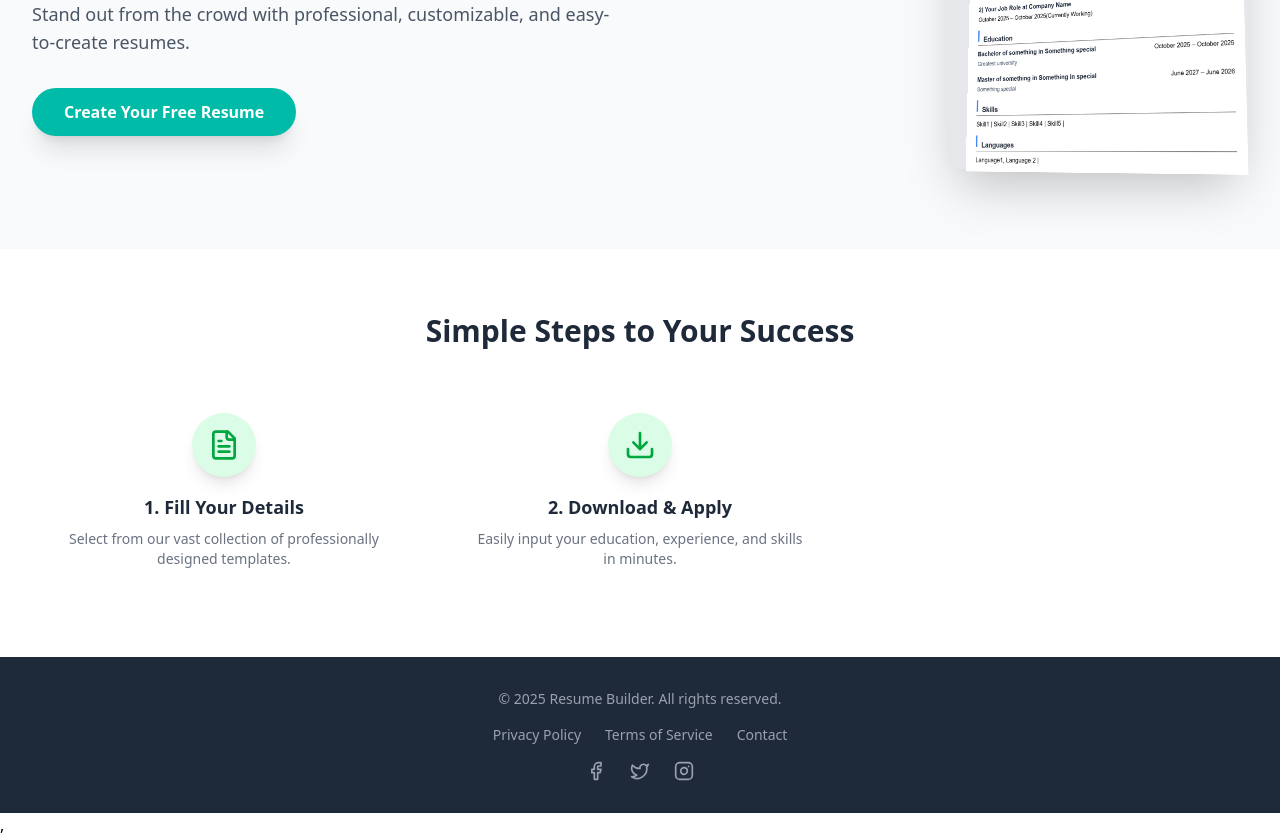
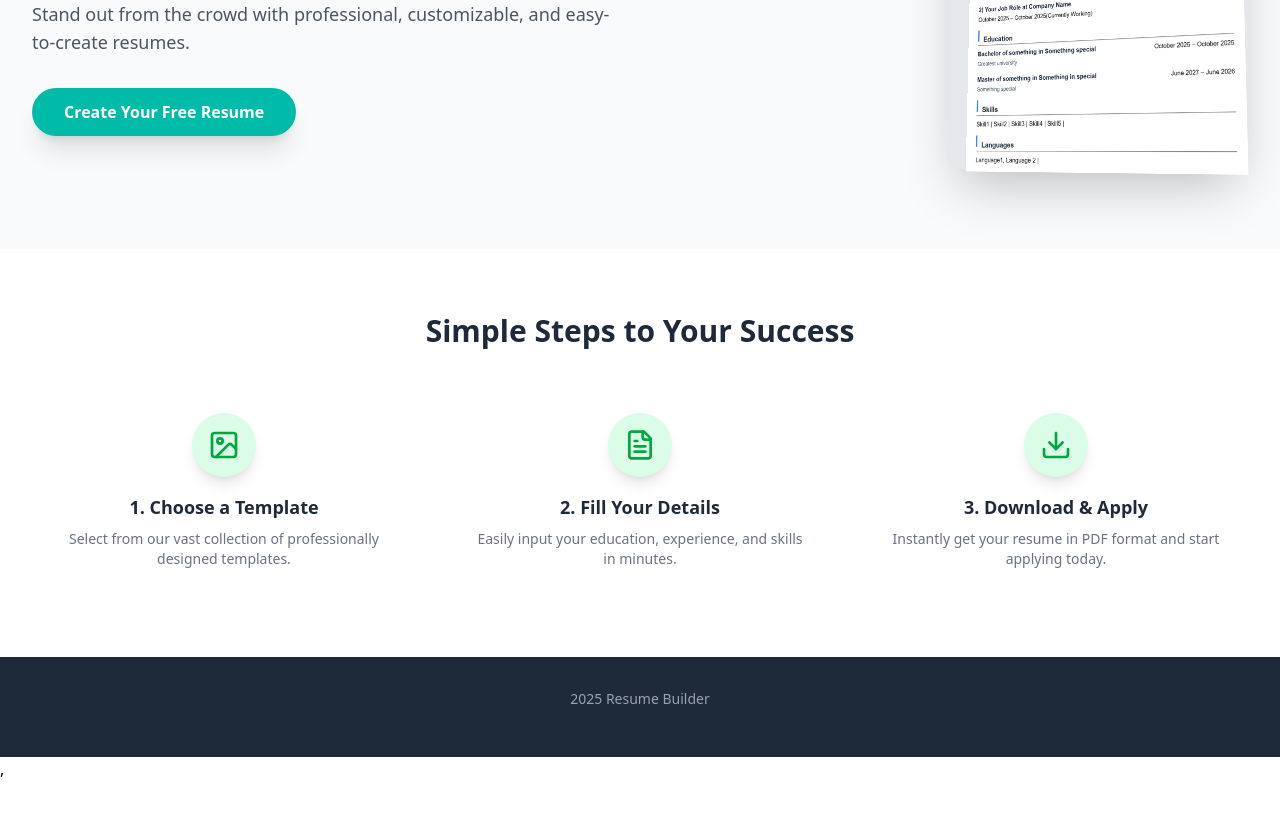
Before and after one commit to vkthakur98/Resume-Builder-Frontend-, a React (Vite) app: page / in a window 1280 px wide. Shown: the part 382-1219 px from the top of the page. After the commit the page ends 1163 px from the top, so only its background shows below. Built offline with nearby package versions, Linux system fonts and the light colour scheme.

Commit message:
enhance the design of homepage

```diff
--- a/src/components/Builder/HomePage.jsx
+++ b/src/components/Builder/HomePage.jsx
@@ -18,7 +18,7 @@ const HeroSection = () => ( // Include the TemplateChooser
                 </p>
 
                 <button className="bg-teal-500 text-white font-semibold py-3 px-8 rounded-3xl shadow-xl hover:bg-teal-600 transition duration-300 transform hover:scale-105  cursor-pointer">
-                              <Link to="/createresume">Create Your Free Resume</Link>
+                              <Link to="/choosetemplate">Create Your Free Resume</Link>
                 </button>
             </div>
             {/* Right Image Mockup */}
@@ -34,7 +34,7 @@ const HeroSection = () => ( // Include the TemplateChooser
 
 const StepsSection = () => {
     const steps = [
-        // { icon: ImageIcon, title: "Choose a Template" },
+        { icon: ImageIcon, title: "Choose a Template" },
         { icon: FileText, title: "Fill Your Details" },
         { icon: Download, title: "Download & Apply" },
     ];
@@ -139,9 +139,9 @@ const Footer = () => (
     <footer className="bg-gray-800 text-gray-400 py-8">
         <div className="max-w-7xl mx-auto px-4 md:px-8 text-center">
             <p className="text-sm mb-4">
-                &copy; {new Date().getFullYear()} Resume Builder. All rights reserved.
+                {new Date().getFullYear()} Resume Builder
             </p>
-            <div className="flex justify-center space-x-6 mb-4 text-sm">
+            {/* <div className="flex justify-center space-x-6 mb-4 text-sm">
                 <a href="#" className="hover:text-white transition duration-300">Privacy Policy</a>
                 <a href="#" className="hover:text-white transition duration-300">Terms of Service</a>
                 <a href="#" className="hover:text-white transition duration-300">Contact</a>
@@ -156,7 +156,7 @@ const Footer = () => (
                 <a href="#" aria-label="Instagram" className="hover:text-white transition duration-300">
                     <Instagram className="w-5 h-5" />
                 </a>
-            </div>
+            </div> */}
         </div>
     </footer>
 );
```
